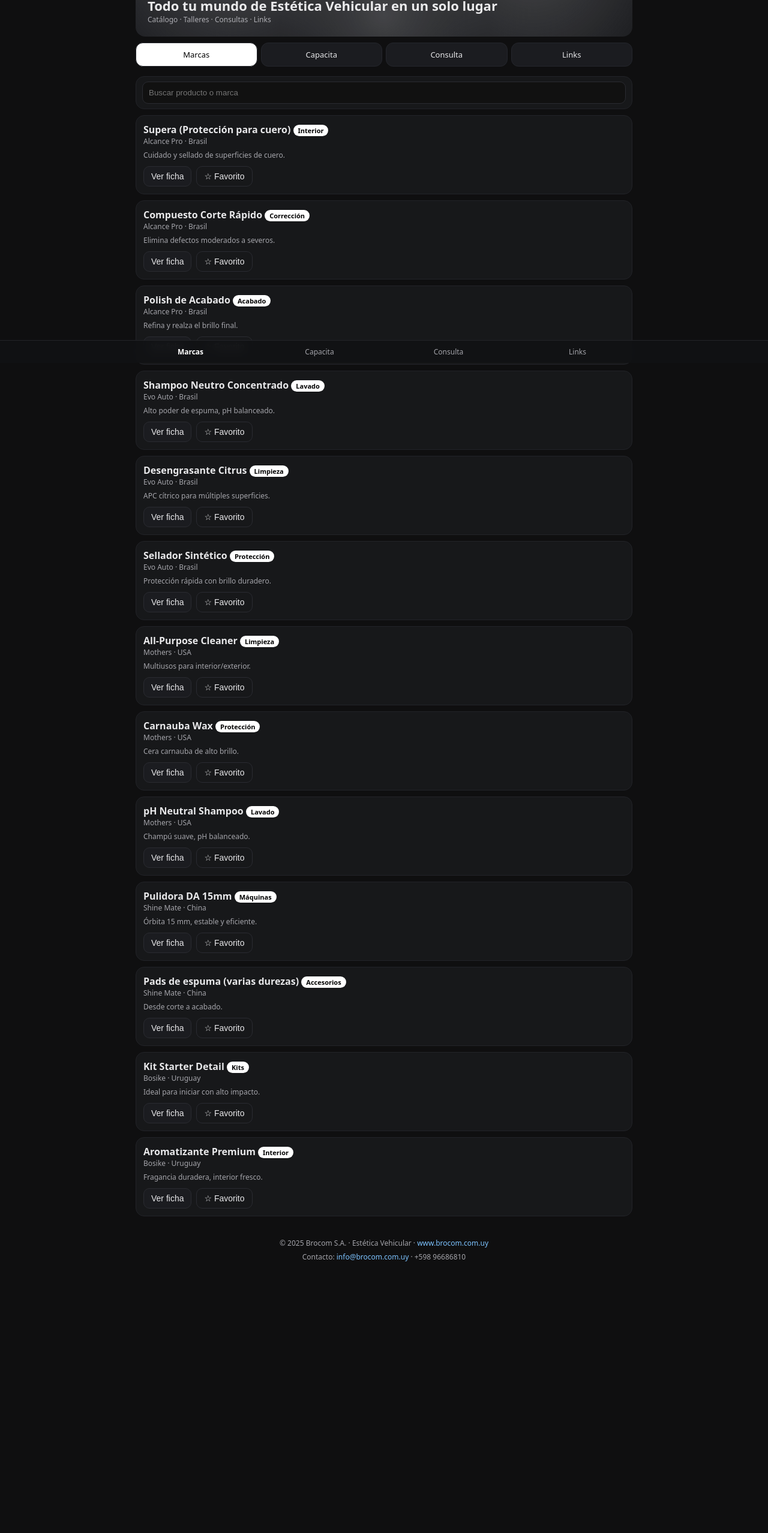
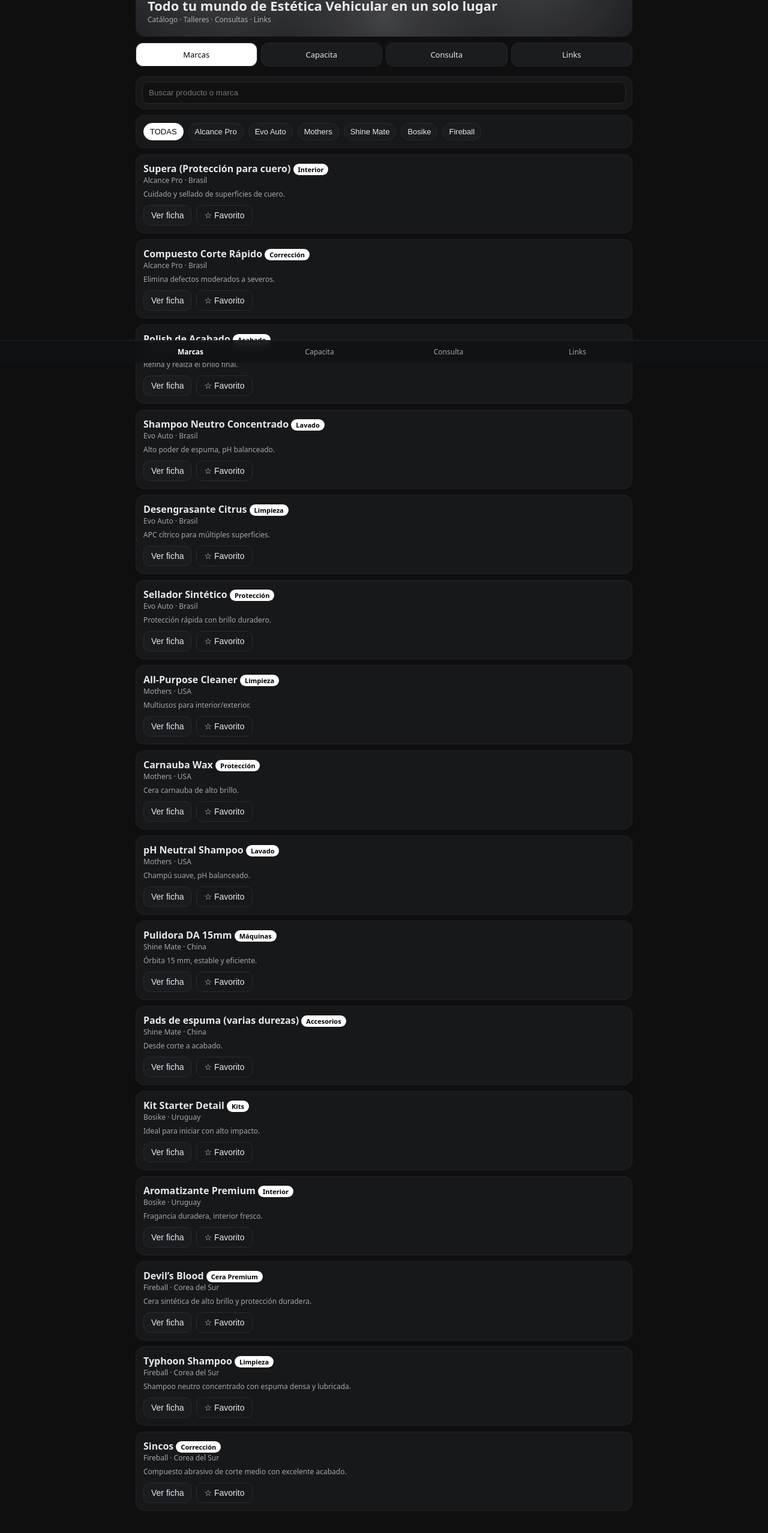
Before and after one commit to juliovbo-Brocom/app-estetica-vehicular-pwa, a React (Vite) app: page / in a window 1280 px wide. Shown: the part 195-2751 px from the top of the page at 60% size. Before the commit the page ends 2425 px from the top, so only its background shows below. Built offline with nearby package versions, Linux system fonts and the light colour scheme.

Commit message:
Update App.jsx

```diff
--- a/src/App.jsx
+++ b/src/App.jsx
@@ -54,6 +54,16 @@
       { id: 'b-aroma', name: 'Aromatizante Premium', type: 'Interior', desc: 'Fragancia duradera, interior fresco.' },
     ],
   },
+    {
+    id: "fireball",
+    name: "Fireball",
+    origin: "Corea del Sur",
+    products: [
+      { id: "silla", name: "Devil’s Blood", type: "Cera Premium", desc: "Cera sintética de alto brillo y protección duradera." },
+      { id: "typhoon", name: "Typhoon Shampoo", type: "Limpieza", desc: "Shampoo neutro concentrado con espuma densa y lubricada." },
+      { id: "sincos", name: "Sincos", type: "Corrección", desc: "Compuesto abrasivo de corte medio con excelente acabado." }
+    ]
+  }
 ];
 
 const TRAININGS = [
@@ -182,38 +192,103 @@
 }
 
 function BrandCatalog() {
-  const [q,setQ] = useState('');
-  const [favs,setFavs] = useLocal('ev.favs', []);
-  const items = useMemo(() => BRANDS.flatMap(b => b.products.map(p => ({...p, brand:b.name, origin:b.origin, brandId:b.id }))), []);
+  const [q, setQ] = useState("");
+  const [brandFilter, setBrandFilter] = useState("TODAS");
+  const [favs, setFavs] = useLocal("ev.favs", []);
+
+  // Lista de marcas para los chips de filtro
+  const brandNames = useMemo(
+    () => ["TODAS", ...BRANDS.map((b) => b.name)],
+    []
+  );
+
+  // Aplano productos con su marca
+  const items = useMemo(
+    () =>
+      BRANDS.flatMap((b) =>
+        b.products.map((p) => ({
+          ...p,
+          brand: b.name,
+          origin: b.origin,
+          brandId: b.id,
+        }))
+      ),
+    []
+  );
+
+  // Filtro por texto + marca
   const filtered = useMemo(() => {
     const t = q.trim().toLowerCase();
-    if (!t) return items;
-    return items.filter(i => (i.name+' '+i.type+' '+i.brand).toLowerCase().includes(t));
-  }, [q]);
+    return items.filter((i) => {
+      const matchText =
+        !t ||
+        (i.name + " " + i.type + " " + i.brand).toLowerCase().includes(t);
+      const matchBrand =
+        brandFilter === "TODAS" || i.brand === brandFilter;
+      return matchText && matchBrand;
+    });
+  }, [q, items, brandFilter]);
 
-  const toggle = (id) => setFavs(prev => prev.includes(id) ? prev.filter(x => x!==id) : [...prev, id]);
+  const toggleFav = (id) =>
+    setFavs((prev) => (prev.includes(id) ? prev.filter((x) => x !== id) : [...prev, id]));
 
   return (
     <div className="grid grid-1">
-      <div className="card" style={{padding:'8px 10px'}}>
-        <input placeholder="Buscar producto o marca" value={q} onChange={e=>setQ(e.target.value)} />
+      {/* Buscador */}
+      <div className="card" style={{ padding: "8px 10px" }}>
+        <input
+          placeholder="Buscar producto o marca"
+          value={q}
+          onChange={(e) => setQ(e.target.value)}
+        />
       </div>
-      {filtered.map(it => (
+
+      {/* Chips de marcas */}
+      <div className="card" style={{ display: "flex", gap: 8, flexWrap: "wrap" }}>
+        {brandNames.map((bn) => {
+          const active = brandFilter === bn;
+          return (
+            <button
+              key={bn}
+              onClick={() => setBrandFilter(bn)}
+              className="btn"
+              style={{
+                padding: "6px 10px",
+                borderRadius: 999,
+                background: active ? "#fff" : "#1b1c20",
+                color: active ? "#000" : "#e8e8ea",
+                borderColor: active ? "#fff" : "#2a2b31",
+                fontSize: 13,
+              }}
+            >
+              {bn}
+            </button>
+          );
+        })}
+      </div>
+
+      {/* Resultados */}
+      {filtered.map((it) => (
         <div className="card brand" key={it.id}>
           <div>
-            <div style={{fontWeight:600}}>{it.name} <span className="pill">{it.type}</span></div>
+            <div style={{ fontWeight: 600 }}>
+              {it.name} <span className="pill">{it.type}</span>
+            </div>
             <div className="muted">{it.brand} · {it.origin}</div>
-            <div className="muted" style={{marginTop:6}}>{it.desc}</div>
-            <div className="row" style={{gap:8, marginTop:10}}>
+            <div className="muted" style={{ marginTop: 6 }}>{it.desc}</div>
+            <div className="row" style={{ gap: 8, marginTop: 10 }}>
               <button className="btn">Ver ficha</button>
-              <button className="btn ghost" onClick={()=>toggle(it.id)}>{favs.includes(it.id)?'★ Favorito':'☆ Favorito'}</button>
+              <button className="btn ghost" onClick={() => toggleFav(it.id)}>
+                {favs.includes(it.id) ? "★ Favorito" : "☆ Favorito"}
+              </button>
             </div>
           </div>
         </div>
       ))}
     </div>
-  )
+  );
 }
+
 
 function TrainingList() {
   return (
```
